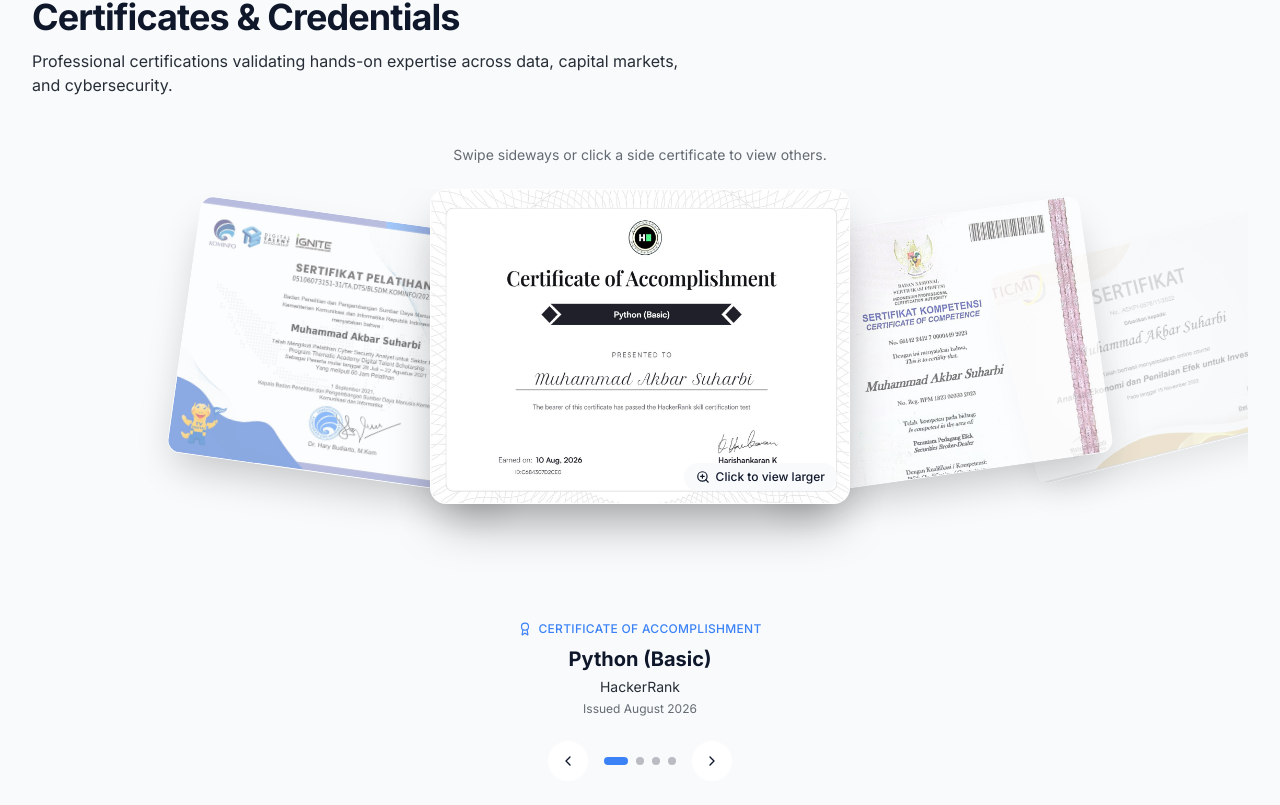
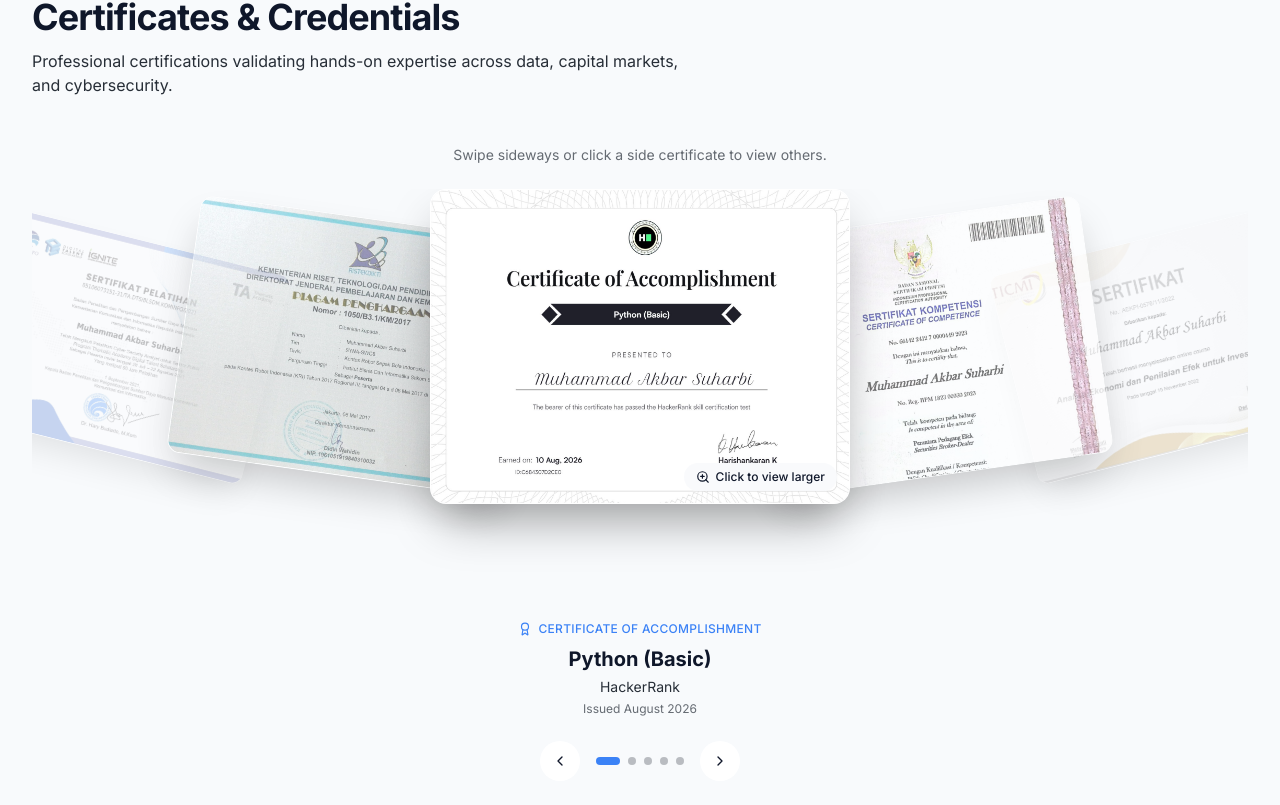
Before and after one commit to akbarabie/akbar-portfolio, a Next.js app: page /en in a window 1280 px wide. Shown: the part 2810-3615 px from the top of the page. Built offline with nearby package versions, Linux system fonts and the light colour scheme.

Commit message:
Update Sertifikat

```diff
--- a/src/data/certificates.ts
+++ b/src/data/certificates.ts
@@ -39,10 +39,19 @@ const rawCertificates: Certificate[] = [
     id: "kominfo-cybersecurity",
     name: "Cyber Security Analyst untuk Sektor Publik",
     issuer: "KOMINFO — Thematic Academy Digital Talent Scholarship",
-    category: "Sertifikat Pelatihan (60 Jam)",
+    category: "Sertifikat Pelatihan",
     issuedDate: "2021-09-01",
     credentialId: "05106073151-31/TA.DTS/BLSDM.KOMINFO/2021",
     image: "/images/certificates/kominfo-cybersecurity.jpg",
+  },
+  {
+    id: "kri-ristekdikti",
+    name: "Piagam Penghargaan Kontes Robot Indonesia Divisi Robot Sepak Bola Beroda",
+    issuer: "RISTEKDIKTI — Kontes Robot Indonesia",
+    category: "Piagam Penghargaan",
+    issuedDate: "2017-05-06",
+    credentialId: "1050/B3.1/KM/2017",
+    image: "/images/certificates/kri-ristekdikti.jpg",
   },
 ];
 
```
Also changed, not shown: public/images/certificates/kri-ristekdikti.jpg (added).
